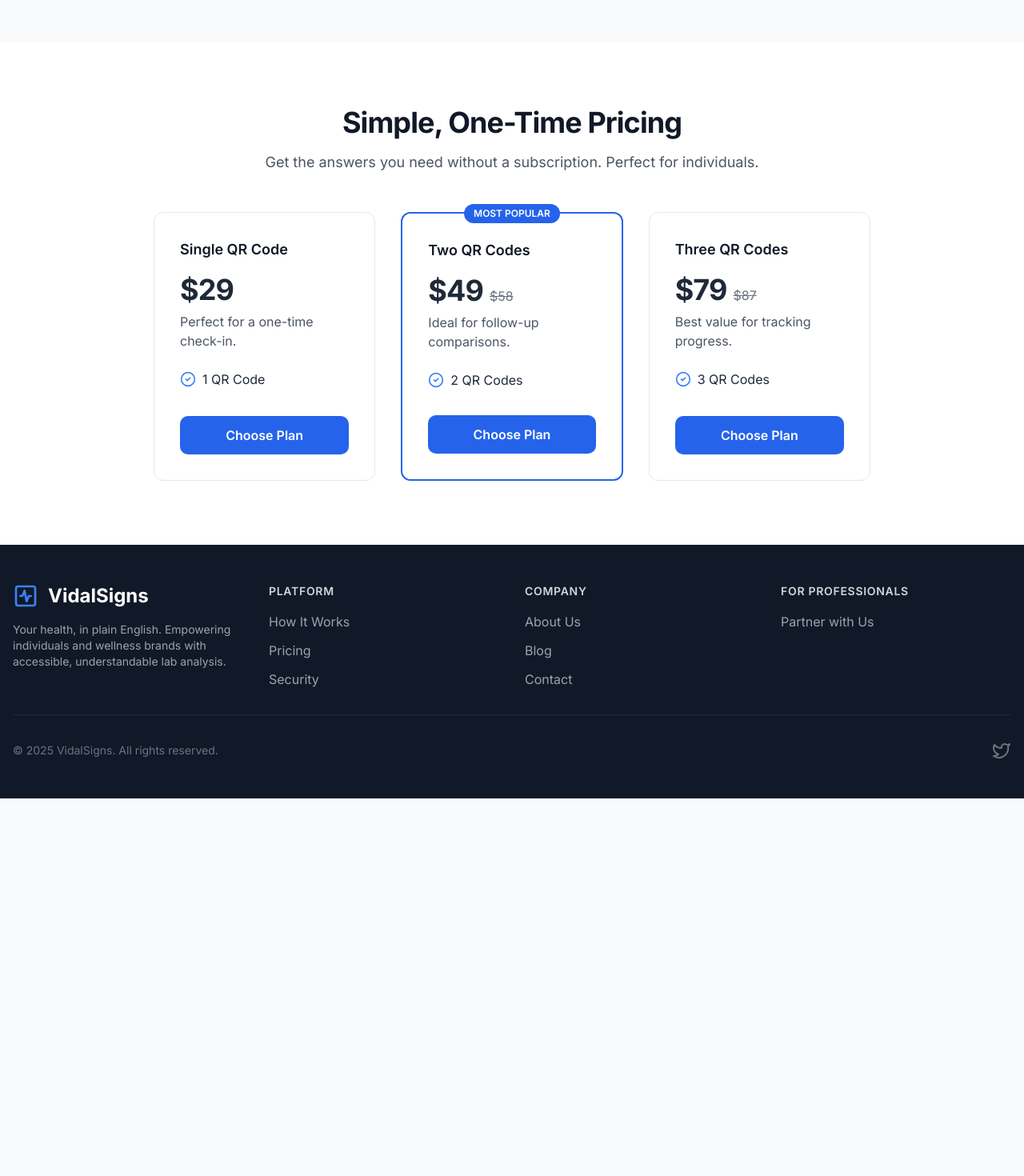
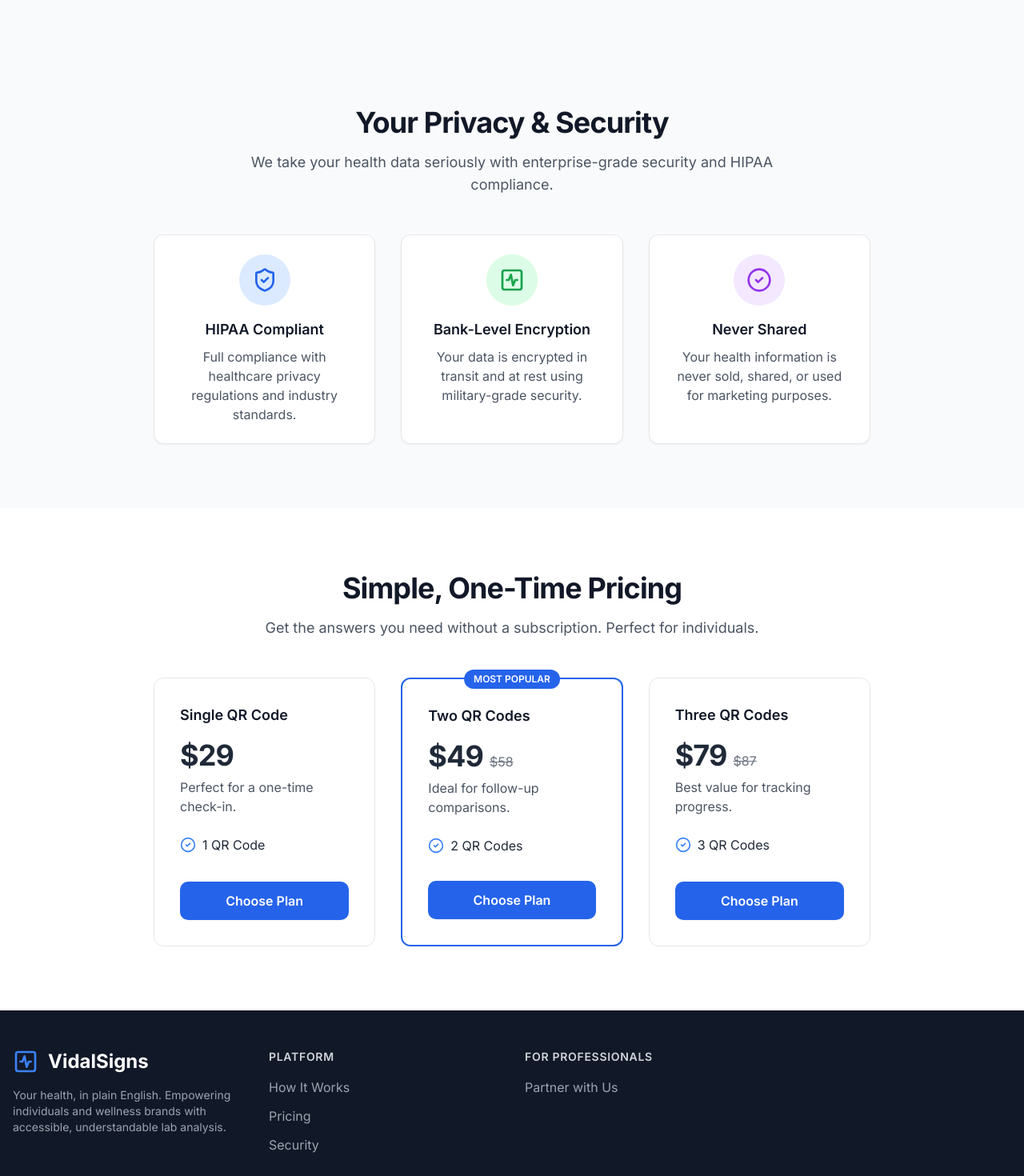
Before and after one commit to CMPGPT/vidalsignrealaihealthcheck, a Next.js app: page / in a window 1280 px wide. Shown: the part 2940-4410 px from the top of the page at 80% size. Before the commit the page ends 3938 px from the top, so only its background shows below. Built offline with nearby package versions, Linux system fonts and the light colour scheme.

Commit message:
new major update for vidalsign

```diff
--- a/app/page.tsx
+++ b/app/page.tsx
@@ -35,6 +35,10 @@ export default function Home() {
 
   const scrollToUpload = () => {
     document.getElementById('upload-section')?.scrollIntoView({ behavior: 'smooth', block: 'center' });
+  };
+
+  const scrollToSection = (sectionId: string) => {
+    document.getElementById(sectionId)?.scrollIntoView({ behavior: 'smooth', block: 'start' });
   };
 
   const handleFileSelect = (files: FileList | null) => {
@@ -333,7 +337,7 @@ Your glucose levels are excellent at 95 mg/dL - keep up whatever you're doing th
   }, []);
 
   return (
-    <div className="text-gray-800 antialiased">
+    <div className="text-gray-800 antialiased" style={{ scrollBehavior: 'smooth' }}>
       {/* HIPAA Compliance Banner */}
       <div className="bg-blue-50 text-blue-800 text-sm font-semibold p-2 text-center">
         <div className="container mx-auto flex items-center justify-center space-x-2">
@@ -362,7 +366,7 @@ Your glucose levels are excellent at 95 mg/dL - keep up whatever you're doing th
 
       <main>
         {/* Hero Section */}
-        <section className="hero-bg text-center py-20 sm:py-24 lg:py-32">
+        <section id="how-it-works" className="hero-bg text-center py-20 sm:py-24 lg:py-32">
           <div className="container mx-auto px-4">
             <h2 className="text-4xl sm:text-5xl lg:text-6xl font-extrabold text-gray-900 tracking-tight leading-tight">
               Understand Your Lab Results
@@ -659,8 +663,42 @@ Your glucose levels are excellent at 95 mg/dL - keep up whatever you're doing th
             </div>
           </div>
         </section>
+
+        {/* Security Section */}
+        <section id="security" className="py-16 sm:py-20 bg-gray-50">
+          <div className="container mx-auto px-4">
+            <div className="text-center mb-12">
+              <h3 className="text-3xl font-bold tracking-tight text-gray-900 sm:text-4xl">Your Privacy & Security</h3>
+              <p className="mt-4 max-w-2xl mx-auto text-lg text-gray-600">We take your health data seriously with enterprise-grade security and HIPAA compliance.</p>
+            </div>
+            <div className="grid grid-cols-1 md:grid-cols-3 gap-8 max-w-4xl mx-auto">
+              <div className="text-center p-6 bg-white rounded-xl shadow-sm border border-gray-200">
+                <div className="mx-auto w-16 h-16 bg-blue-100 rounded-full flex items-center justify-center mb-4">
+                  <ShieldCheck className="h-8 w-8 text-blue-600" />
+                </div>
+                <h4 className="text-lg font-semibold text-gray-900 mb-2">HIPAA Compliant</h4>
+                <p className="text-gray-600">Full compliance with healthcare privacy regulations and industry standards.</p>
+              </div>
+              <div className="text-center p-6 bg-white rounded-xl shadow-sm border border-gray-200">
+                <div className="mx-auto w-16 h-16 bg-green-100 rounded-full flex items-center justify-center mb-4">
+                  <ActivitySquare className="h-8 w-8 text-green-600" />
+                </div>
+                <h4 className="text-lg font-semibold text-gray-900 mb-2">Bank-Level Encryption</h4>
+                <p className="text-gray-600">Your data is encrypted in transit and at rest using military-grade security.</p>
+              </div>
+              <div className="text-center p-6 bg-white rounded-xl shadow-sm border border-gray-200">
+                <div className="mx-auto w-16 h-16 bg-purple-100 rounded-full flex items-center justify-center mb-4">
+                  <CheckCircle2 className="h-8 w-8 text-purple-600" />
+                </div>
+                <h4 className="text-lg font-semibold text-gray-900 mb-2">Never Shared</h4>
+                <p className="text-gray-600">Your health information is never sold, shared, or used for marketing purposes.</p>
+              </div>
+            </div>
+          </div>
+        </section>
+
         {/* Pricing Section */}
-        <section className="py-16 sm:py-20 bg-white">
+        <section id="pricing" className="py-16 sm:py-20 bg-white">
           <div className="container mx-auto px-4">
             <div className="text-center mb-12">
               <h3 className="text-3xl font-bold tracking-tight text-gray-900 sm:text-4xl">Simple, One-Time Pricing</h3>
@@ -718,23 +756,23 @@ Your glucose levels are excellent at 95 mg/dL - keep up whatever you're doing th
               <div>
                 <h3 className="text-sm font-semibold uppercase tracking-wider text-gray-300">Platform</h3>
                 <ul className="mt-4 space-y-3">
-                  <li><a href="#" className="text-gray-400 hover:text-white transition-colors">How It Works</a></li>
-                  <li><a href="#pricing" className="text-gray-400 hover:text-white transition-colors">Pricing</a></li>
-                  <li><a href="#" className="text-gray-400 hover:text-white transition-colors">Security</a></li>
+                  <li><button onClick={() => scrollToSection('how-it-works')} className="text-gray-400 hover:text-white transition-colors text-left">How It Works</button></li>
+                  <li><button onClick={() => scrollToSection('pricing')} className="text-gray-400 hover:text-white transition-colors text-left">Pricing</button></li>
+                  <li><button onClick={() => scrollToSection('security')} className="text-gray-400 hover:text-white transition-colors text-left">Security</button></li>
                 </ul>
               </div>
-              <div>
+              {/* <div>
                 <h3 className="text-sm font-semibold uppercase tracking-wider text-gray-300">Company</h3>
                 <ul className="mt-4 space-y-3">
                   <li><a href="#" className="text-gray-400 hover:text-white transition-colors">About Us</a></li>
                   <li><a href="#" className="text-gray-400 hover:text-white transition-colors">Blog</a></li>
                   <li><a href="#" className="text-gray-400 hover:text-white transition-colors">Contact</a></li>
                 </ul>
-              </div>
+              </div> */}
               <div>
                 <h3 className="text-sm font-semibold uppercase tracking-wider text-gray-300">For Professionals</h3>
                 <ul className="mt-4 space-y-3">
-                  <li><a href="#" className="text-gray-400 hover:text-white transition-colors">Partner with Us</a></li>
+                  <li><a href="http://partners.vidalsigns.com" target='_' className="text-gray-400 hover:text-white transition-colors">Partner with Us</a></li>
                 </ul>
               </div>
             </div>
--- a/app/secure/chat/[id]/page.tsx
+++ b/app/secure/chat/[id]/page.tsx
@@ -421,13 +421,13 @@ export default function SecureChatPage() {
             "flex flex-col"
           )}
         >
-          <div className="flex items-center justify-between p-4 border-b">
+          <div className="flex items-center justify-between p-4 border-b bg-white">
             <h2 className="font-semibold">Medical Report</h2>
             <Button variant="ghost" size="icon" onClick={toggleSidebar}>
               <X className="h-5 w-5" />
             </Button>
           </div>
-          <div className="flex-1 overflow-y-auto p-4">
+          <div className="flex-1 overflow-y-auto p-4 bg-white">
             {isProcessing ? (
               <Card className="w-full overflow-hidden bg-white transition-all duration-300 flex items-center justify-center p-8">
                 <div className="text-center space-y-4">
@@ -514,7 +514,7 @@ export default function SecureChatPage() {
                     {error && (
                       <p className="text-sm text-destructive mt-2">{error}</p>
                     )}
-                    <p className="text-xs text-muted-foreground">
+                    <p className="text-xs text-black">
                       Supported formats: PDF, JPEG, PNG (Max: 8MB)
                     </p>
                   </div>
@@ -627,7 +627,7 @@ export default function SecureChatPage() {
               size="icon"
               aria-label="Upload Report"
             >
-              <UploadCloud className="h-6 w-6" />
+              <UploadCloud className="h-6 w-6 text-black" />
             </Button>
           )}
 
--- a/components/layout/Footer.tsx
+++ b/components/layout/Footer.tsx
@@ -3,6 +3,9 @@
 import Link from "next/link";
 
 const Footer = () => {
+  const scrollToSection = (sectionId: string) => {
+    document.getElementById(sectionId)?.scrollIntoView({ behavior: 'smooth', block: 'start' });
+  };
   return (
     <footer className="bg-background py-12 border-t border-[hsl(var(--border))]">
       <div className="container mx-auto px-4 md:px-6">
@@ -20,19 +23,19 @@ const Footer = () => {
             <h3 className="text-lg font-medium mb-4">Platform</h3>
             <ul className="space-y-2">
               <li>
-                <Link href="/#features" className="text-muted-foreground hover:text-primary transition-colors">
-                  Features
-                </Link>
+                <button onClick={() => scrollToSection('how-it-works')} className="text-muted-foreground hover:text-primary transition-colors text-left">
+                  How It Works
+                </button>
               </li>
               <li>
-                <Link href="/#pricing" className="text-muted-foreground hover:text-primary transition-colors">
+                <button onClick={() => scrollToSection('pricing')} className="text-muted-foreground hover:text-primary transition-colors text-left">
                   Pricing
-                </Link>
+                </button>
               </li>
               <li>
-                <Link href="/" className="text-muted-foreground hover:text-primary transition-colors">
+                <button onClick={() => scrollToSection('security')} className="text-muted-foreground hover:text-primary transition-colors text-left">
                   Security
-                </Link>
+                </button>
               </li>
               <li>
                 <Link href="/" className="text-muted-foreground hover:text-primary transition-colors">
```
